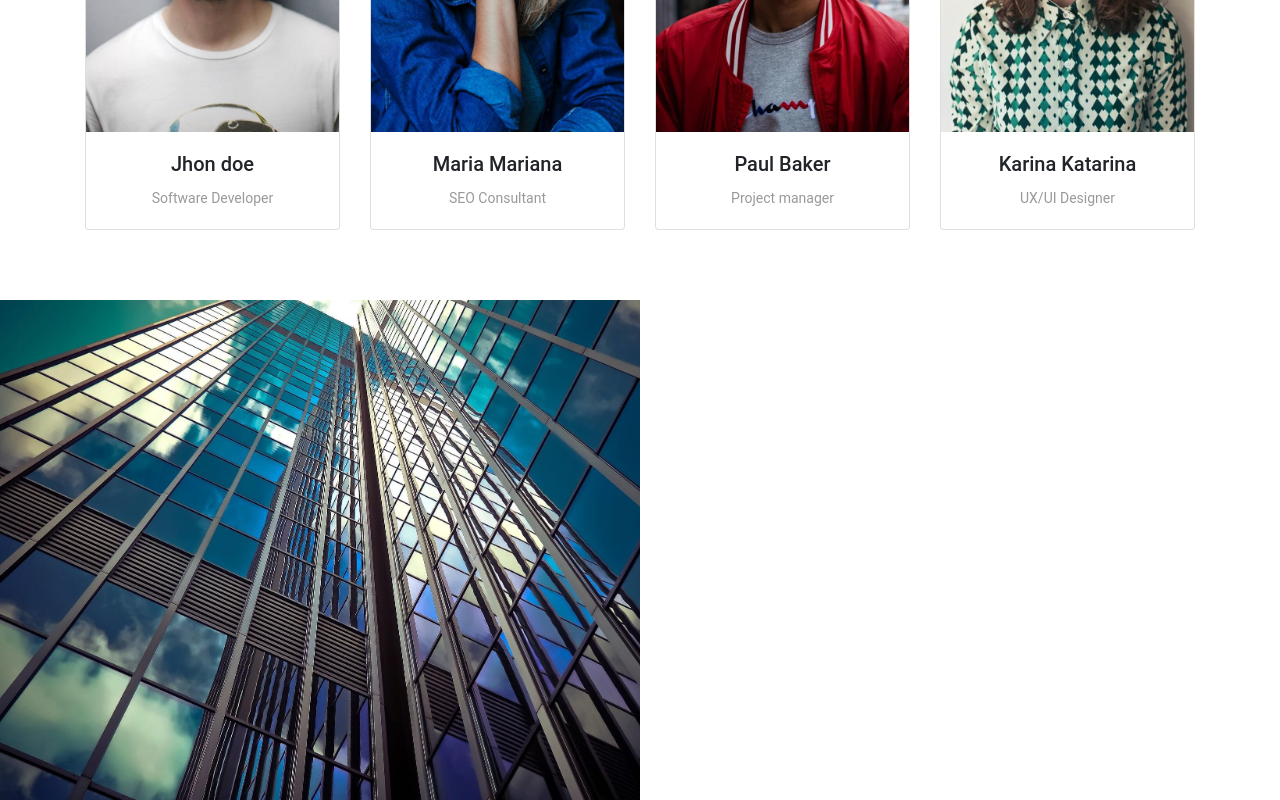
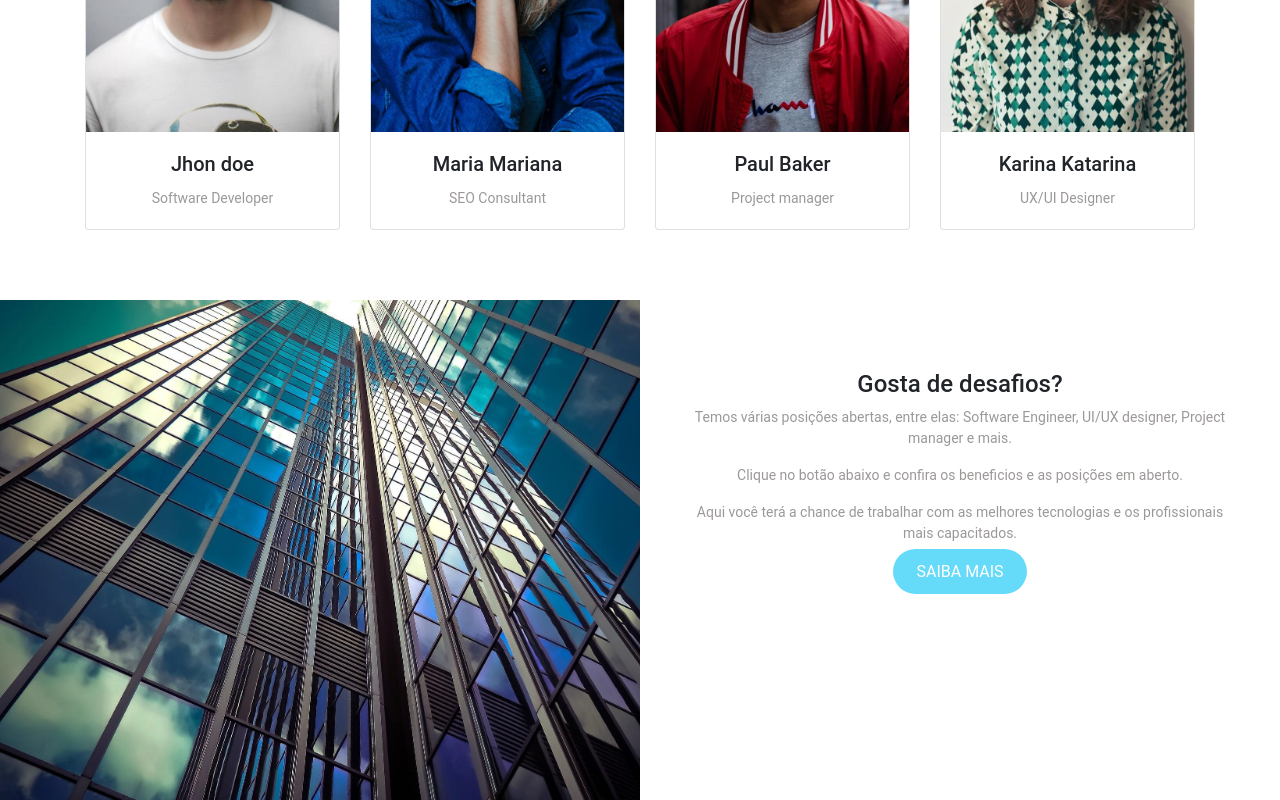
Before and after one commit to Brunogabriel-dev/site-bootstrap, a plain HTML site: page index.html in a window 1280 px wide. Shown: the part 2682-3482 px from the top of the page. Drawn offline with nearby package versions, Linux system fonts and the light colour scheme.

```diff
--- a/css/style.css
+++ b/css/style.css
@@ -214,33 +214,3 @@
     background-size: cover;
     height: 100%;
 }
-
-#pattern-img h4, #pattern-img p {
-    color: #FFF;
-}
-
-#patern-img h4 {
-    margin-top: 8%;
-    margin-bottom: 20px;
-    text-transform: uppercase;
-}
-
-#pattern-img p {
-    margin-bottom: 20px;
-}
-
-#apply-btn {
-    display: block;
-    height: auto;
-    width: 180px;
-    margin-left: auto;
-    margin-right: auto;
-    margin-top: 30px;
-    background-color: transparent;
-    border-color: #FFF;
-}
-
-#apply-btn:hover {
-    border-color: #65DAF9;
-    background-color: #65DAF9;
-}
```
